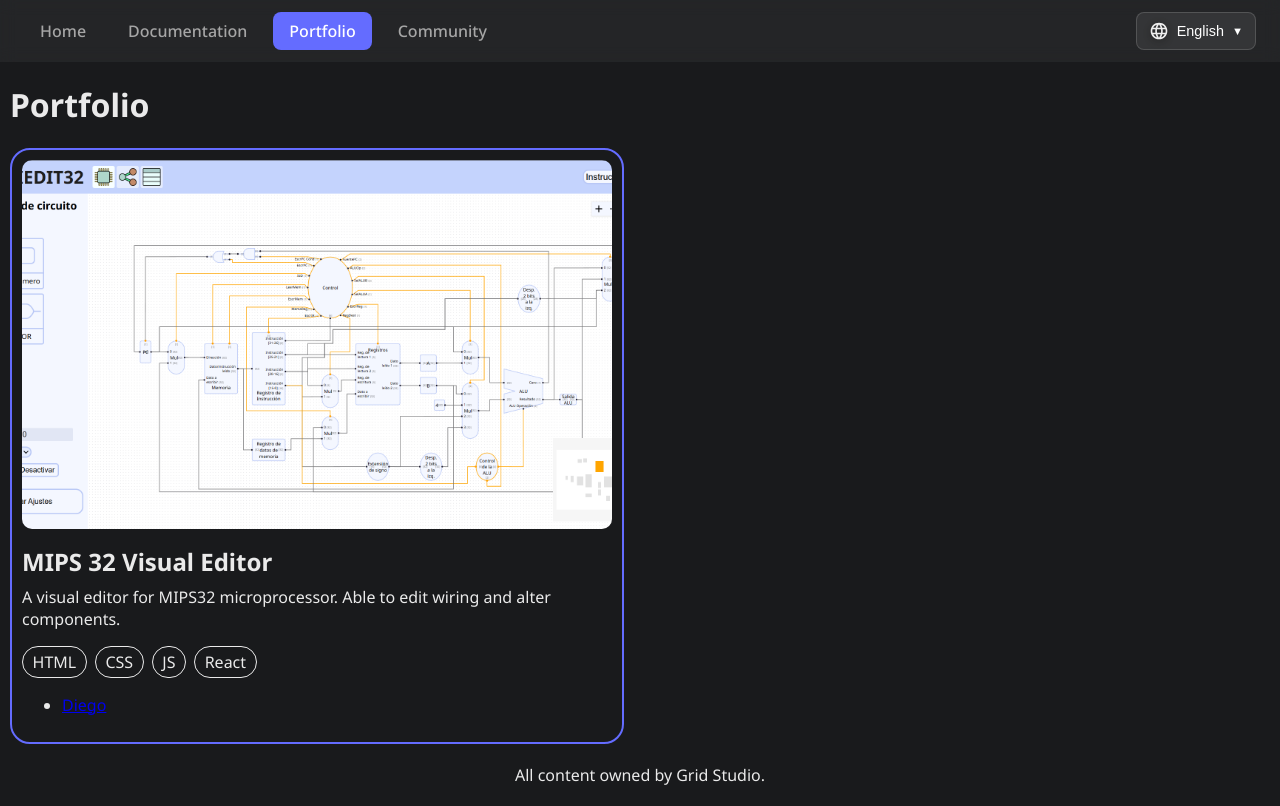
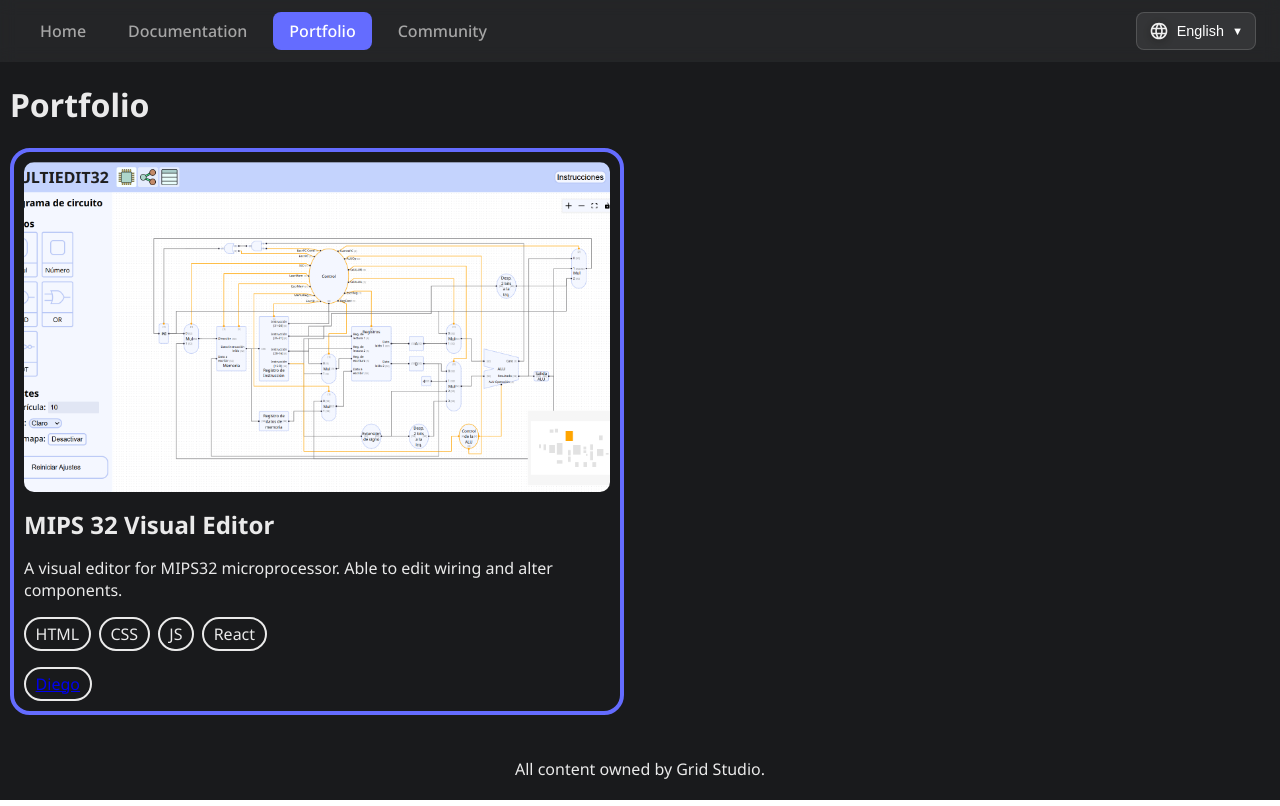
Before and after one commit to gridstudiofficial/gridstudiofficial.github.io, a React (Vite) app: page /#/portfolio in a window 1280 px wide. Built offline with nearby package versions, Linux system fonts and the light colour scheme.

Commit message:
Modify style projects and people

```diff
--- a/src/components/Navbar/Navbar.css
+++ b/src/components/Navbar/Navbar.css
@@ -1,16 +1,18 @@
 .nav-bar {
 	display: flex;
 	justify-content: space-between;
+
+	align-items: flex-start;
 	gap: 1rem;
 	padding: 0.75rem 1.5rem;
 	background-color: rgba(255, 255, 255, 0.05);
 	backdrop-filter: blur(8px);
-	align-items: center;
 }
 
 .nav-bar-buttons {
 	display: flex;
 	gap: 10px;
+	flex-wrap: wrap;
 }
 
 .nav-bar a {
--- a/src/components/People/PersonPreview.css
+++ b/src/components/People/PersonPreview.css
@@ -1,8 +1,8 @@
 .person-preview {
-	--padding: 10px;
+	--padding: 14px;
 	--border-radius: 20px;
 	min-width: 0;
-	border: var(--accent-color) 2px solid;
+	border: var(--accent-color) var(--border-width) solid;
 	padding: var(--padding);
 	border-radius: var(--border-radius);
 	max-width: 300px;
@@ -30,14 +30,10 @@
 	display: flex;
 	flex-direction: column;
 	gap: 1rem;
-}
 
-.person-preview__content h2 {
-	margin: 0 0 0.5rem;
-}
-
-.person-preview__content p {
-	margin: 0 0 1rem;
+	h2, p {
+		margin: 0;
+	}
 }
 
 .person-name {
@@ -57,7 +53,7 @@
 
 .person-preview__disciplines li {
 	padding: 0.25rem 0.6rem;
-	border: 1px solid currentColor;
+	border: 2px solid currentColor;
 	border-radius: 999px;
 }
 
--- a/src/components/Project/ProjectGrid.css
+++ b/src/components/Project/ProjectGrid.css
@@ -3,3 +3,9 @@
 	grid-template-columns: repeat(2, minmax(0, 1fr));
 	gap: 2rem;
 }
+
+@media (max-width: 768px) {
+	.project-grid {
+		grid-template-columns: 1fr;
+	}
+}
--- a/src/components/Project/ProjectPreview.css
+++ b/src/components/Project/ProjectPreview.css
@@ -2,14 +2,14 @@
 	--padding: 10px;
 	--border-radius: 20px;
 	min-width: 0;
-	border: var(--accent-color) 2px solid;
+	border: var(--accent-color) var(--border-width) solid;
 	padding: var(--padding);
 	border-radius: var(--border-radius);
 }
 
 .project-preview__media {
 	width: 100%;
-	aspect-ratio: 16 / 10;
+	aspect-ratio: 16 / 9;
 	overflow: hidden;
 	background: #eee;
 	border-radius: calc(var(--border-radius) - var(--padding));
@@ -25,17 +25,17 @@
 
 .project-preview__content {
 	padding-top: 1rem;
+	display: flex;
+	flex-direction: column;
+	gap: 1rem;
+
+	h2, p {
+		margin: 0;
+	}
 }
 
-.project-preview__content h2 {
-	margin: 0 0 0.5rem;
-}
-
-.project-preview__content p {
-	margin: 0 0 1rem;
-}
-
-.project-preview__disciplines {
+.project-preview__disciplines,
+.project-preview__people {
 	display: flex;
 	flex-wrap: wrap;
 	gap: 0.5rem;
@@ -44,9 +44,10 @@
 	list-style: none;
 }
 
-.project-preview__disciplines li {
+.project-preview__disciplines li,
+.project-preview__people li {
 	padding: 0.25rem 0.6rem;
-	border: 1px solid currentColor;
+	border: 2px solid currentColor;
 	border-radius: 999px;
 }
 
```
